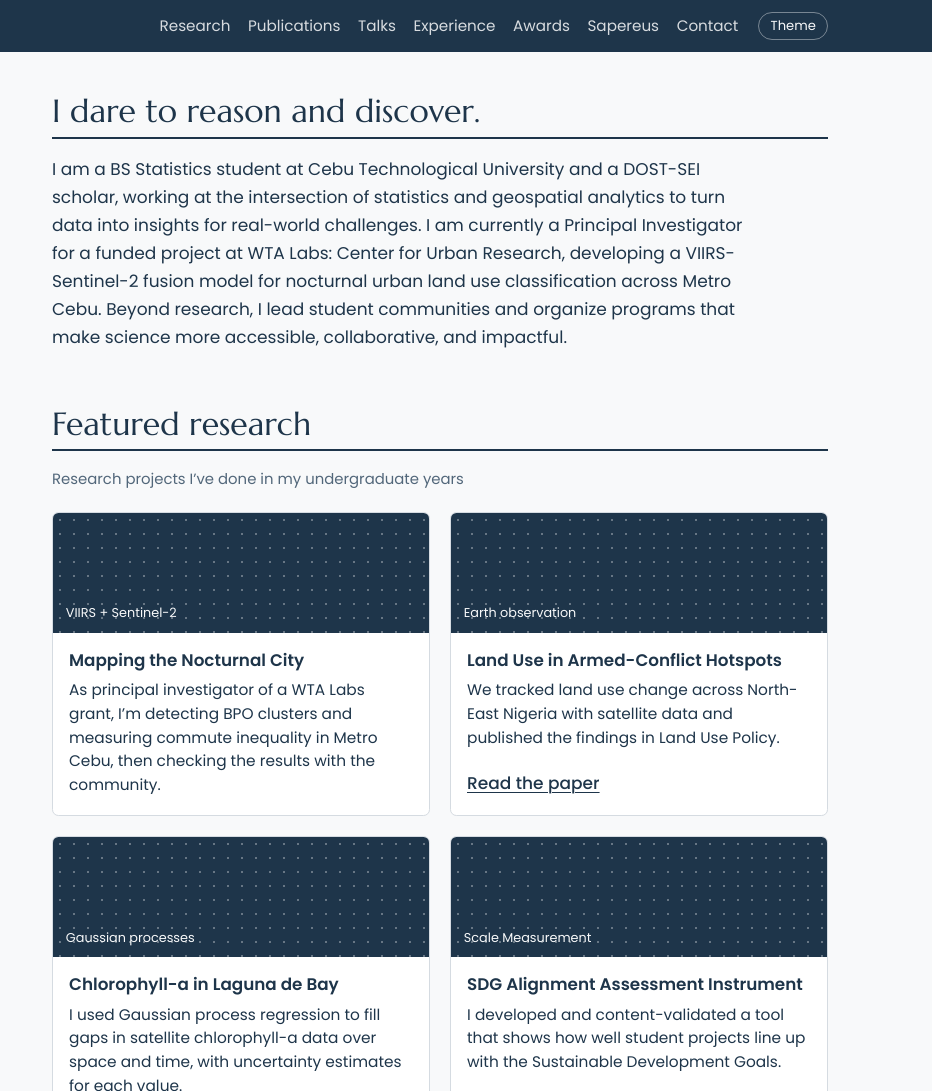
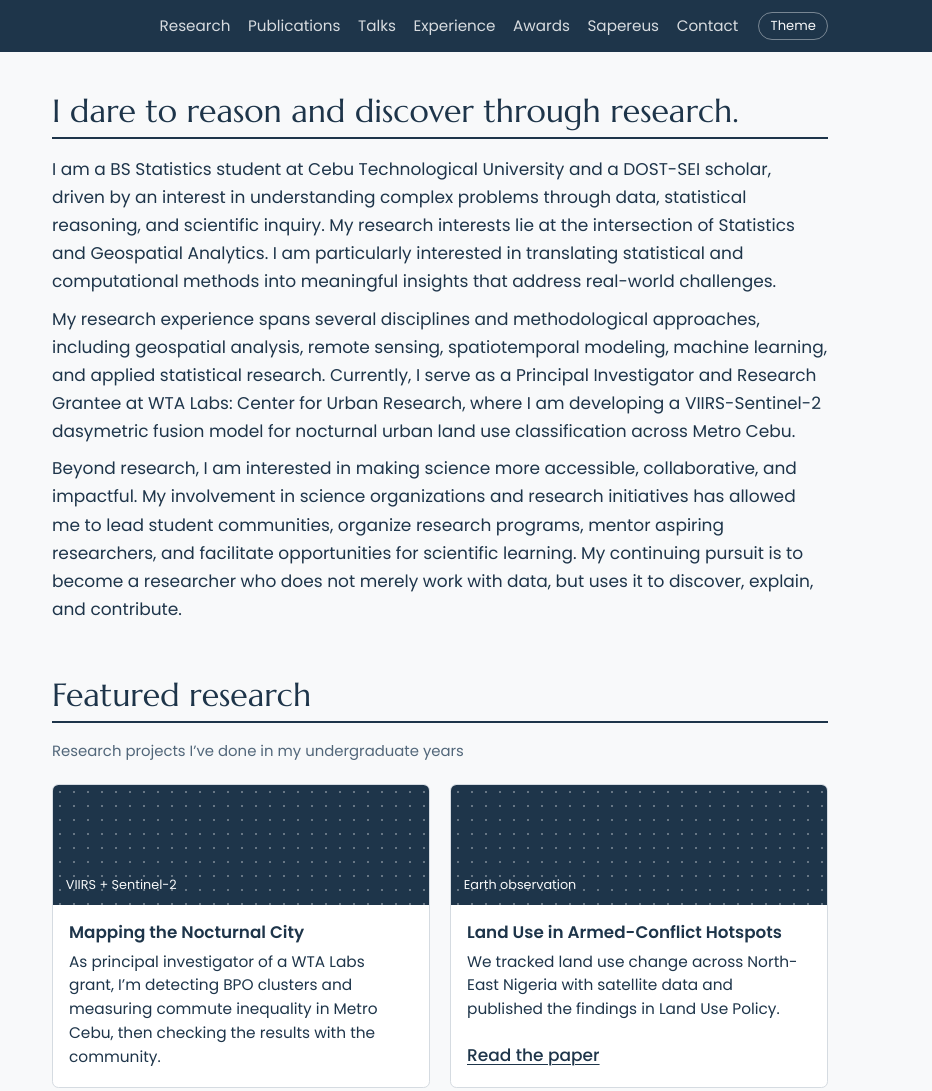
Before and after one commit to jr-miano/jr-miano.github.io, a plain HTML site: page index.html in a window 1280 px wide. Shown: the top 1091 px of the page, 348-1280 px from the left. Drawn offline with Linux system fonts and the light colour scheme.

Commit message:
Update index.html

```diff
--- a/index.html
+++ b/index.html
@@ -61,7 +61,7 @@ a:focus-visible,button:focus-visible,summary:focus-visible{outline:2px solid var
 /* Content */
 main section{padding-bottom:2.75rem}
 main h2{font:400 2rem/1.2 var(--serif);margin:0 0 1rem;padding-bottom:.4rem;border-bottom:2px solid var(--ink)}
-main p{max-width:44rem;margin:.6rem 0}
+main p{margin:.6rem 0}
 .meta{color:var(--muted);font-size:.93rem}
 
 .cards{display:grid;grid-template-columns:repeat(auto-fill,minmax(15.5rem,1fr));gap:1.25rem;margin-top:1.25rem}
@@ -132,8 +132,10 @@ footer{border-top:1px solid var(--line);color:var(--muted);font-size:.9rem;paddi
   <main>
 
   <section id="about">
-    <h2>I dare to reason and discover.</h2>
-    <p>I am a BS Statistics student at Cebu Technological University and a DOST-SEI scholar, working at the intersection of statistics and geospatial analytics to turn data into insights for real-world challenges. I am currently a Principal Investigator for a funded project at WTA Labs: Center for Urban Research, developing a VIIRS-Sentinel-2 fusion model for nocturnal urban land use classification across Metro Cebu. Beyond research, I lead student communities and organize programs that make science more accessible, collaborative, and impactful.</p>
+    <h2>I dare to reason and discover through research.</h2>
+    <p>I am a BS Statistics student at Cebu Technological University and a DOST-SEI scholar, driven by an interest in understanding complex problems through data, statistical reasoning, and scientific inquiry. My research interests lie at the intersection of Statistics and Geospatial Analytics. I am particularly interested in translating statistical and computational methods into meaningful insights that address real-world challenges.</p>
+    <p>My research experience spans several disciplines and methodological approaches, including geospatial analysis, remote sensing, spatiotemporal modeling, machine learning, and applied statistical research. Currently, I serve as a Principal Investigator and Research Grantee at WTA Labs: Center for Urban Research, where I am developing a VIIRS-Sentinel-2 dasymetric fusion model for nocturnal urban land use classification across Metro Cebu.</p>
+    <p>Beyond research, I am interested in making science more accessible, collaborative, and impactful. My involvement in science organizations and research initiatives has allowed me to lead student communities, organize research programs, mentor aspiring researchers, and facilitate opportunities for scientific learning. My continuing pursuit is to become a researcher who does not merely work with data, but uses it to discover, explain, and contribute.</p>
   </section>
 
   <section id="research">
```
